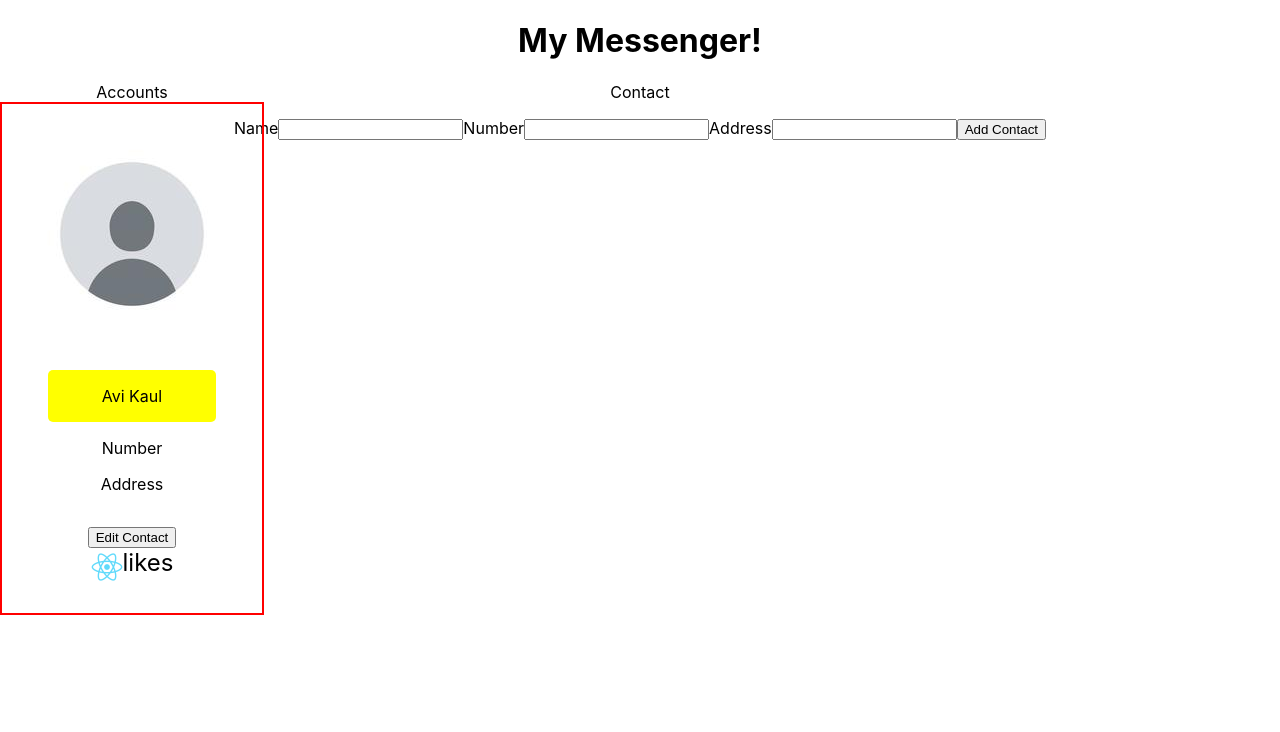
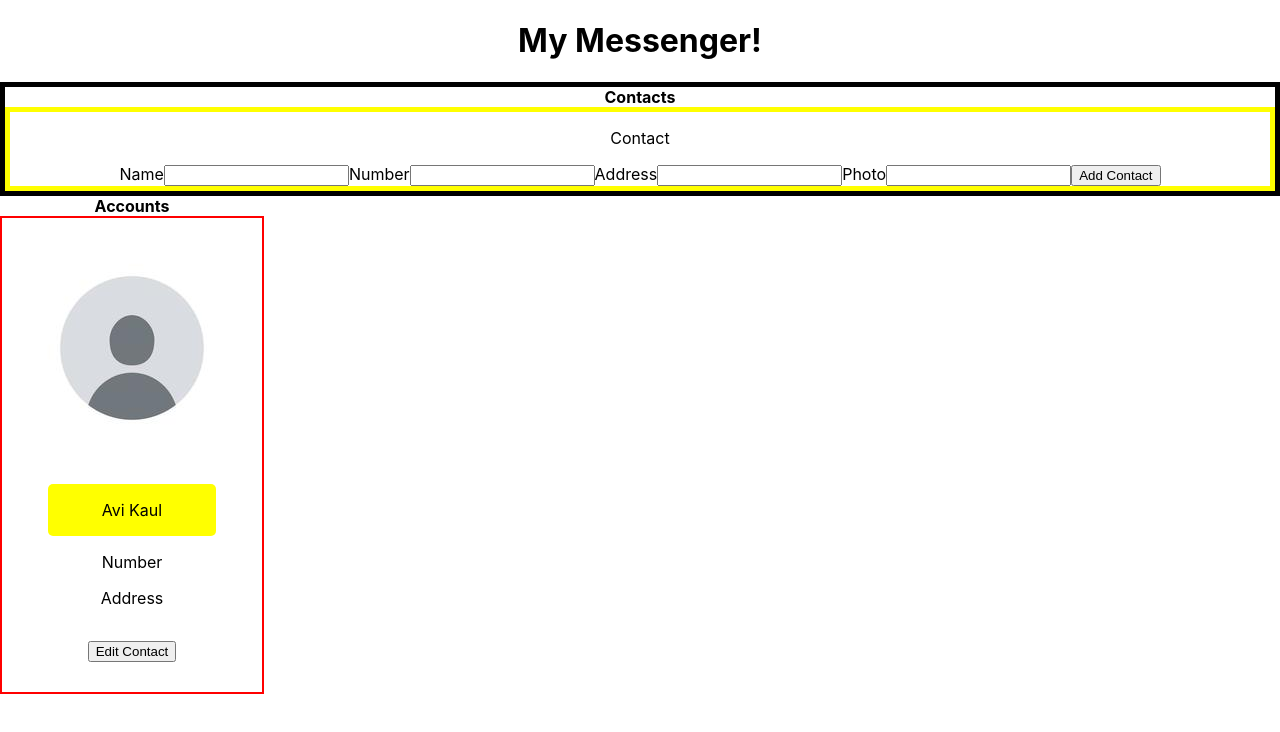
Before and after one commit to akaul823/Phase-2-Project, a React (Create React App) app in the folder phase2project/: page / in a window 1280 px wide. Shown: the top 732 px of the page. Built offline with nearby package versions, Linux system fonts and the light colour scheme.

Commit message:
account and contacts nav

```diff
--- a/phase2project/src/AccountNav.js
+++ b/phase2project/src/AccountNav.js
@@ -1,12 +1,15 @@
 import User from "./User";
+
 function AccountNav(){
     return (
-        <nav className="account-list">
-            <label>
-                Accounts
+        <div className="account-container">
+            <nav className="account-list">
+                <strong>
+                 Accounts
+                </strong>
                 <User />
-            </label>
         </nav>
+        </div>
     )
 }
 
--- a/phase2project/src/App.css
+++ b/phase2project/src/App.css
@@ -28,9 +28,21 @@
   color: #61dafb;
 }
 
-.account-list{
+.account-container{
   position: absolute;
   left: 0;
+}
+
+.contacts-container{
+  position: relative;
+  border: 5px solid;
+  padding: 30
+}
+
+.contact-form{
+  position: relative;
+  border: 5px solid yellow;
+  padding: 30
 }
 
 .user-card{
--- a/phase2project/src/App.js
+++ b/phase2project/src/App.js
@@ -1,7 +1,7 @@
 import Header from './Header';
-import NewContactForm from './NewContactForm';
 import AccountNav from './AccountNav';
 import Messenger from './Messenger';
+import Contacts from './Contacts';
 import { useState } from 'react';
 import './App.css';
 
@@ -10,10 +10,9 @@ function App() {
   return (
     <div className="App">
       <Header />
+      <Contacts />
       <Messenger />
       <AccountNav />
-      {/*The contact form will be moved from the app to the account nav */}
-      <NewContactForm />
 
     </div>
   );
--- /dev/null
+++ b/phase2project/src/Contacts.js
@@ -0,0 +1,17 @@
+import NewContactForm from "./NewContactForm";
+function Contacts(){
+    return (
+        <div className= "contacts-container">
+            <nav className="contact-list">
+                <strong>
+                    Contacts
+                </strong>
+                <div className="contact-form">
+                <NewContactForm />
+                </div>
+            </nav>
+        </div>
+    )
+}
+
+export default Contacts;
--- a/phase2project/src/Header.js
+++ b/phase2project/src/Header.js
@@ -7,7 +7,7 @@ function Header(){
                 My Messenger!
             </h1>
         </header>
-    );
+    )
 }
 
 
--- a/phase2project/src/Messenger.js
+++ b/phase2project/src/Messenger.js
@@ -3,6 +3,7 @@ function Messenger(){
     return(
         <div className="message-container">
             <div>
+
 
             </div>
 
--- a/phase2project/src/NewContactForm.js
+++ b/phase2project/src/NewContactForm.js
@@ -1,6 +1,6 @@
 function NewContactForm(){
     return(
-        <form className="new-task-form">
+        <form className="new-contact-form">
             <p>Contact</p>
             <label>
                 Name
@@ -8,6 +8,8 @@ function NewContactForm(){
                 Number
                 <input type="text" name="text" />
                 Address
+                <input type="text" name="text" />
+                Photo
                 <input type="text" name="text" />
             </label>
 
--- a/phase2project/src/User.js
+++ b/phase2project/src/User.js
@@ -8,10 +8,6 @@ function User(){
                 <p className='user-address'>Address</p>
             </div>
             <button>Edit Contact</button>
-            <div className="likes">
-                <img src={"logo512.png"} alt="like" style={{width:"32px",height:"32px",verticalAlign:"middle"}} />
-                <span style={{fontSize:"24px"}}>likes</span>
-            </div>
         </div>
     )
 }
```
